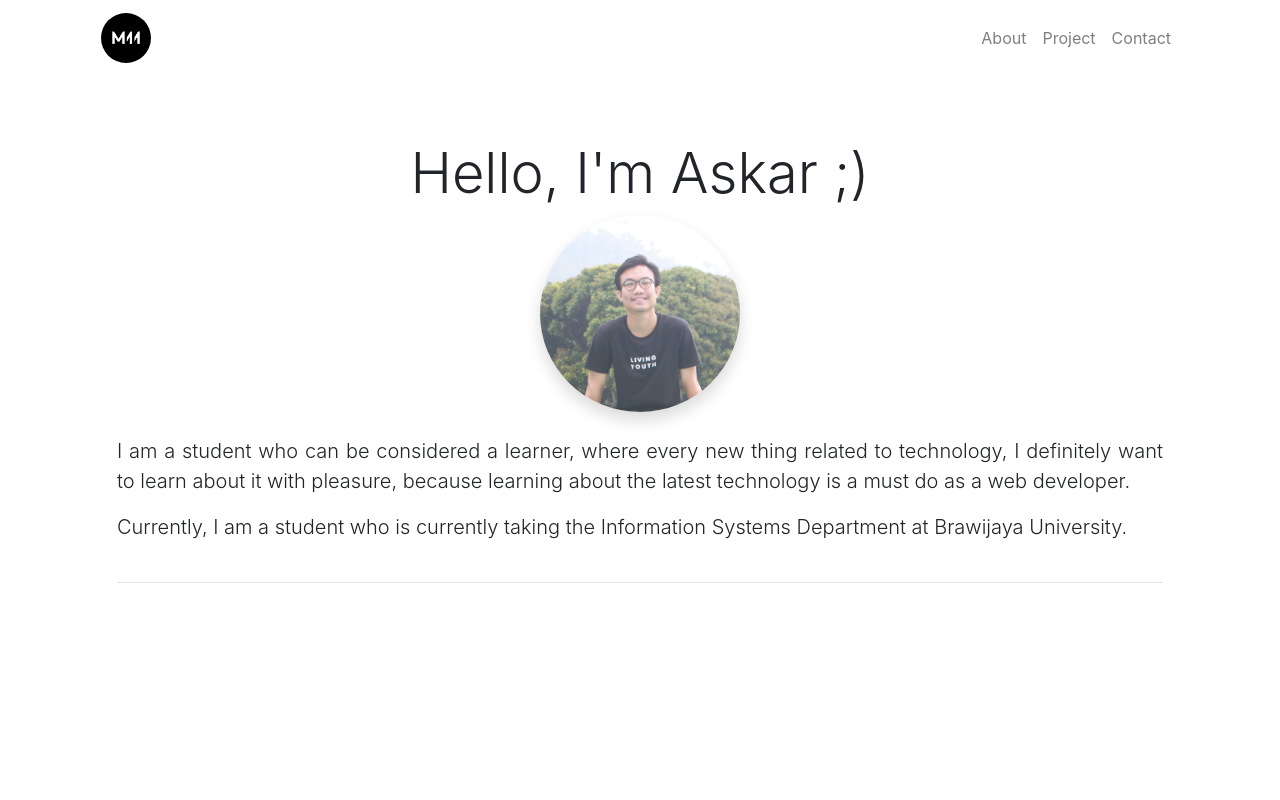
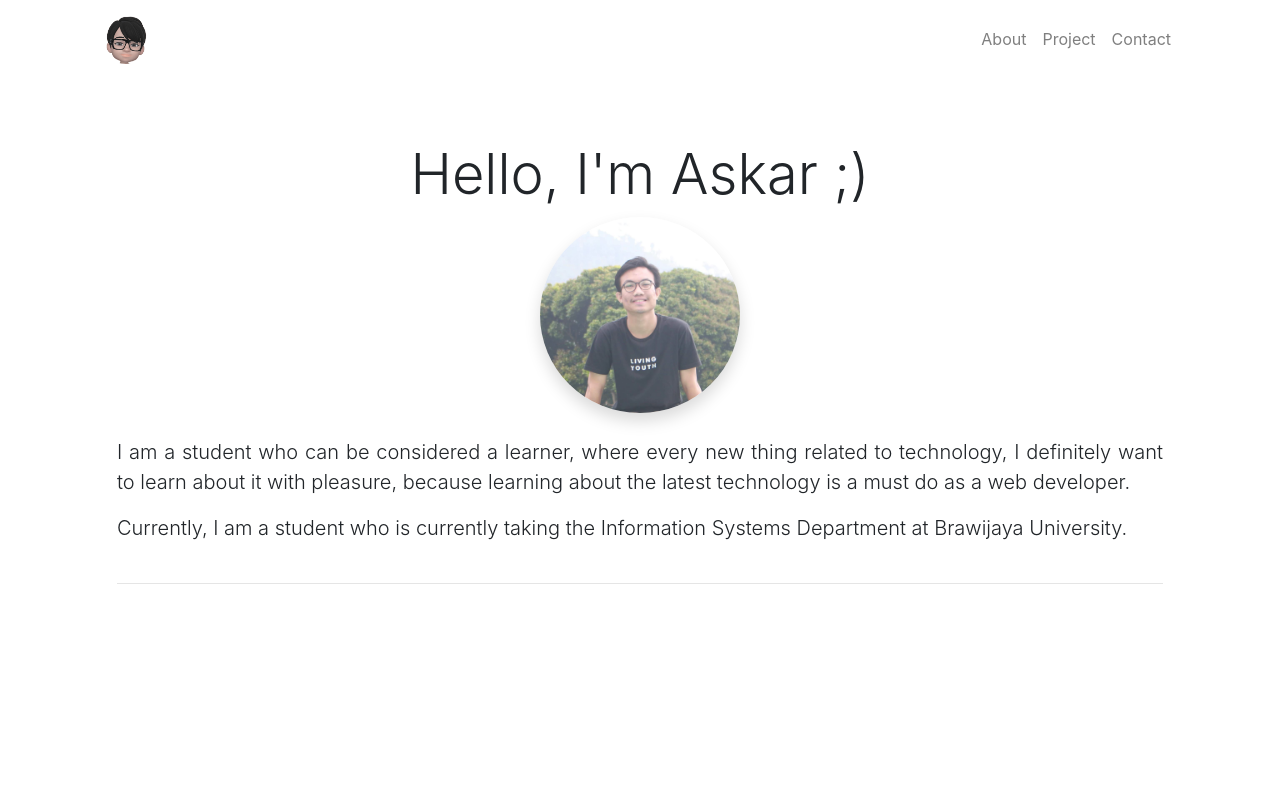
Before and after one commit to muhammadaskar/muhammadaskar.github.io, a plain HTML site: page index.html in a window 1280 px wide. Shown: the top 800 px of the page. Drawn offline with Linux system fonts and the light colour scheme.

Commit message:
add my photo and update logo

```diff
--- a/index.html
+++ b/index.html
@@ -5,7 +5,7 @@
     <meta charset="utf-8">
     <meta name="viewport" content="width=device-width, initial-scale=1, shrink-to-fit=no">
 
-    <link rel="shorcut icon" href="img/logo.jpg">
+    <link rel="shorcut icon" href="img/askar.png">
 
     <!-- Bootstrap CSS -->
     <link rel="stylesheet" href="css/style.css">
@@ -21,7 +21,7 @@
     <!-- NAVBAR -->
     <div class="container">
         <nav class="navbar navbar-expand-lg navbar-light bg-white">
-            <a class="navbar-brand" href="#about"> <img src="img/logo.jpg" width="50" alt="" class="rounded-circle"> </a>
+            <a class="navbar-brand" href="#about"> <img src="img/askar.png" width="50" alt="" class="rounded-circle"> </a>
             <button class="navbar-toggler" type="button" data-toggle="collapse" data-target="#navbarSupportedContent" aria-controls="navbarSupportedContent" aria-expanded="false" aria-label="Toggle navigation">
               <span class="navbar-toggler-icon"></span>
             </button>
```
Also changed, not shown: img/askar.png (added).
